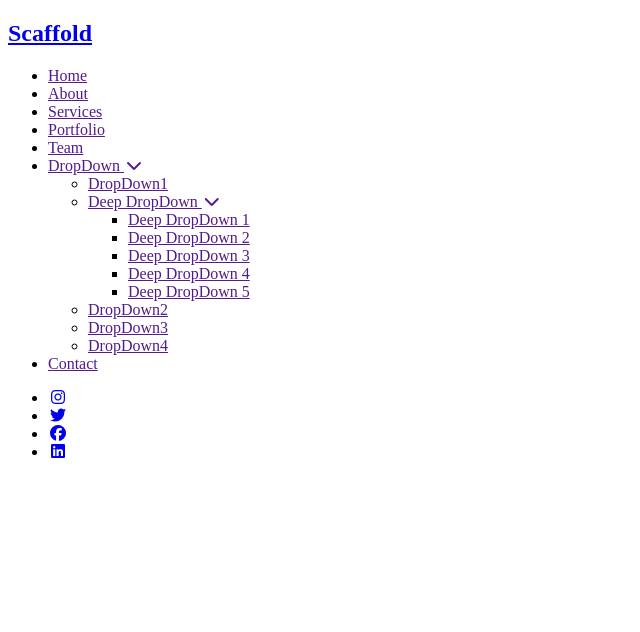
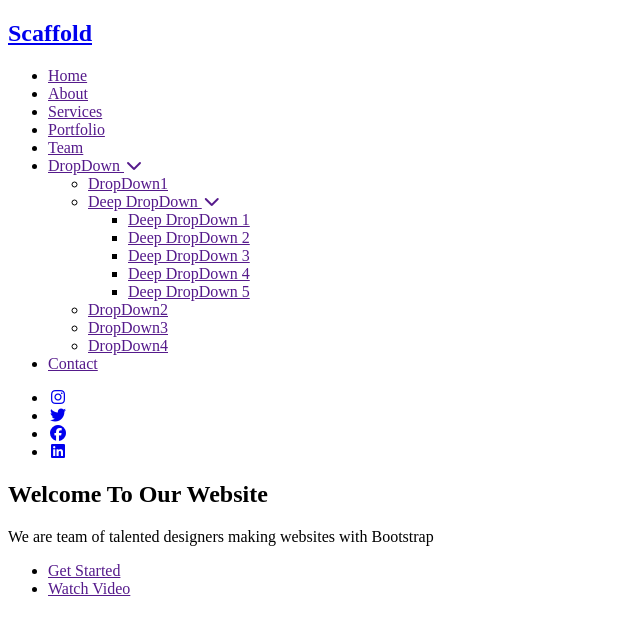
Before and after one commit to Gunel2727/LayoutHtmlCode, a plain HTML site: page index2.html in a window 1280 px wide. Shown: the whole page, without its empty margins (0-640 px from the left). Drawn offline with Linux system fonts and the light colour scheme.

Commit message:
changing some code

```diff
--- a/index2.html
+++ b/index2.html
@@ -73,7 +73,18 @@
         <section id="hero">
             <div class="container">
                 <div class="text-section">
-
+                    <div class="header">
+                        <h1>Welcome To Our Website</h1>
+                    </div>
+                    <div class="desc">
+                        <p>We are team of talented designers making websites  with Bootstrap</p>
+                    </div>
+                    <div class="buttons">
+                        <ul>
+                            <li><a href="">Get Started</a></li>
+                            <li><a href="">Watch Video</a></li>
+                        </ul>
+                    </div>
                 </div>
             </div>
         </section>
```
Also changed, not shown: style2.css (added).
